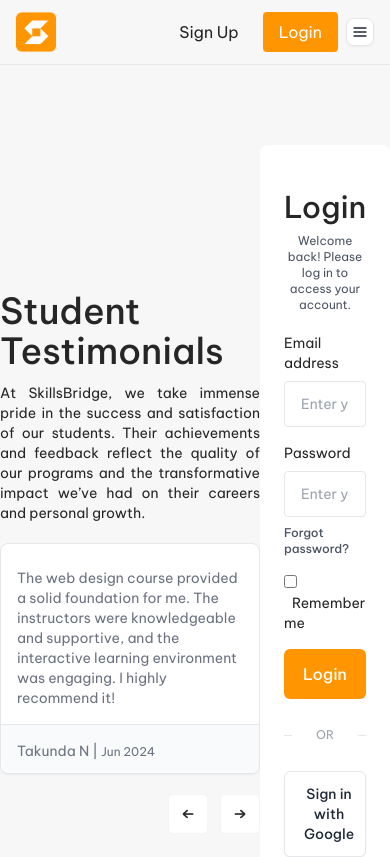
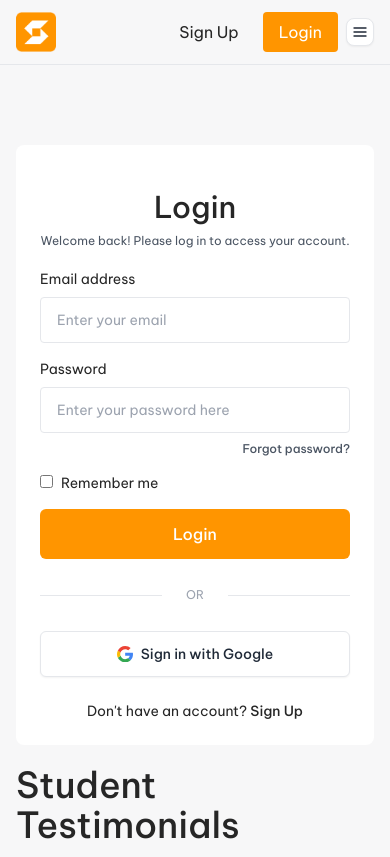
Before and after one commit to NDITAKUNDA/skillbridge, an Angular app: page /login in a window 390 px wide. Shown: the top 857 px of the page. Built offline with nearby package versions, Linux system fonts and the light colour scheme.

Commit message:
fix: login page now responsive

```diff
--- a/src/app/pages/contact/contact.component.html
+++ b/src/app/pages/contact/contact.component.html
@@ -20,7 +20,7 @@
 
 <section class="py-6 pb-16">
     <div class="max-w-[85rem] mx-auto px-4">
-        <div class="grid grid-cols-1 lg:grid-cols-3 gap-6 bg-white rounded-lg p-3 lg:p-16">
+        <div class="grid grid-cols-1 lg:grid-cols-3 gap-y-4 lg:gap-6 bg-white rounded-lg p-3 lg:p-16">
             <div class="col-span-2">
                 <form>
                     <div class="grid gap-4">
--- a/src/app/pages/login/login.component.html
+++ b/src/app/pages/login/login.component.html
@@ -1,6 +1,6 @@
 <section class="py-20">
-    <div class="max-w-[85rem] mx-auto grid grid-cols-3">
-        <div class="col-span-2 flex flex-row justify-center items-center">
+    <div class="max-w-[85rem] mx-auto px-4 grid grid-cols-1 lg:grid-cols-3">
+        <div class="order-2 lg:order-1 col-span-2 flex flex-row justify-center items-center">
             <div class="max-w-screen-md mx-auto">
                 <h2 class="text-4xl font-medium mb-3">Student Testimonials</h2>
                 <p class="text-sm text-justify mb-5 max-w-screen-sm">
@@ -36,7 +36,7 @@
                 </div>
             </div>
         </div>
-        <div class="bg-white rounded-lg p-6">
+        <div class="order-1 lg:order-2 bg-white rounded-lg p-6 mb-5 lg:mb-0">
             <div class="mt-5">
                 <h2 class="text-3xl font-medium text-center mb-2">Login</h2>
                 <p class="text-gray-600 text-xs mb-5 text-center">
```
